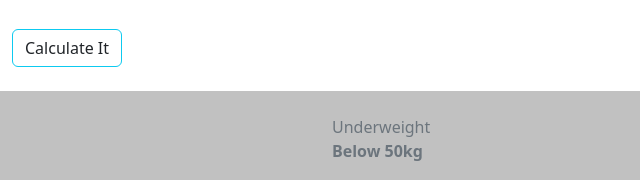
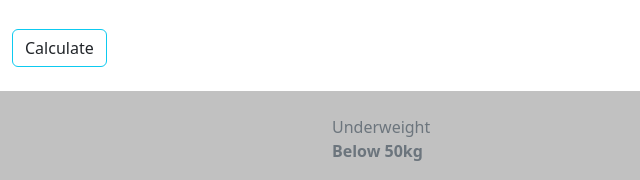
Before and after one commit to Sat-shah/BMI-Cal, a website: page index.html in a window 1280 px wide. Shown: the part 309-489 px from the top of the page, 0-640 px from the left. Drawn offline with nearby package versions, Linux system fonts and the light colour scheme.

Commit message:
Update index.html

```diff
--- a/index.html
+++ b/index.html
@@ -35,7 +35,7 @@
         </div>
     </div>
     <div>
-        <button class="btn mt-3 mb-4 btn-outline-info text-dark" onclick="CalculateClick()">Calculate It</button>
+        <button class="btn mt-3 mb-4 btn-outline-info text-dark" onclick="CalculateClick()">Calculate</button>
     </div>
    <div class="Result row d-flex" style="display: none;" id="output">
     <div class="col-3">
```
